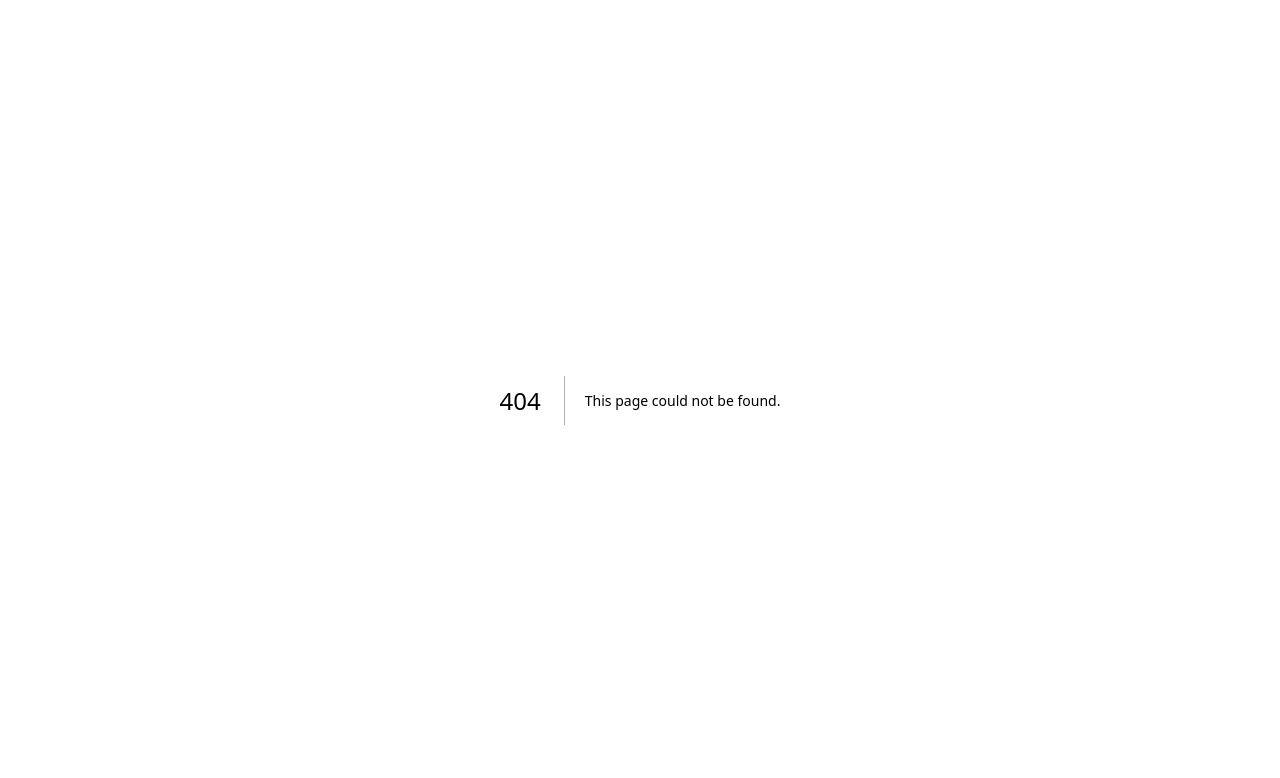
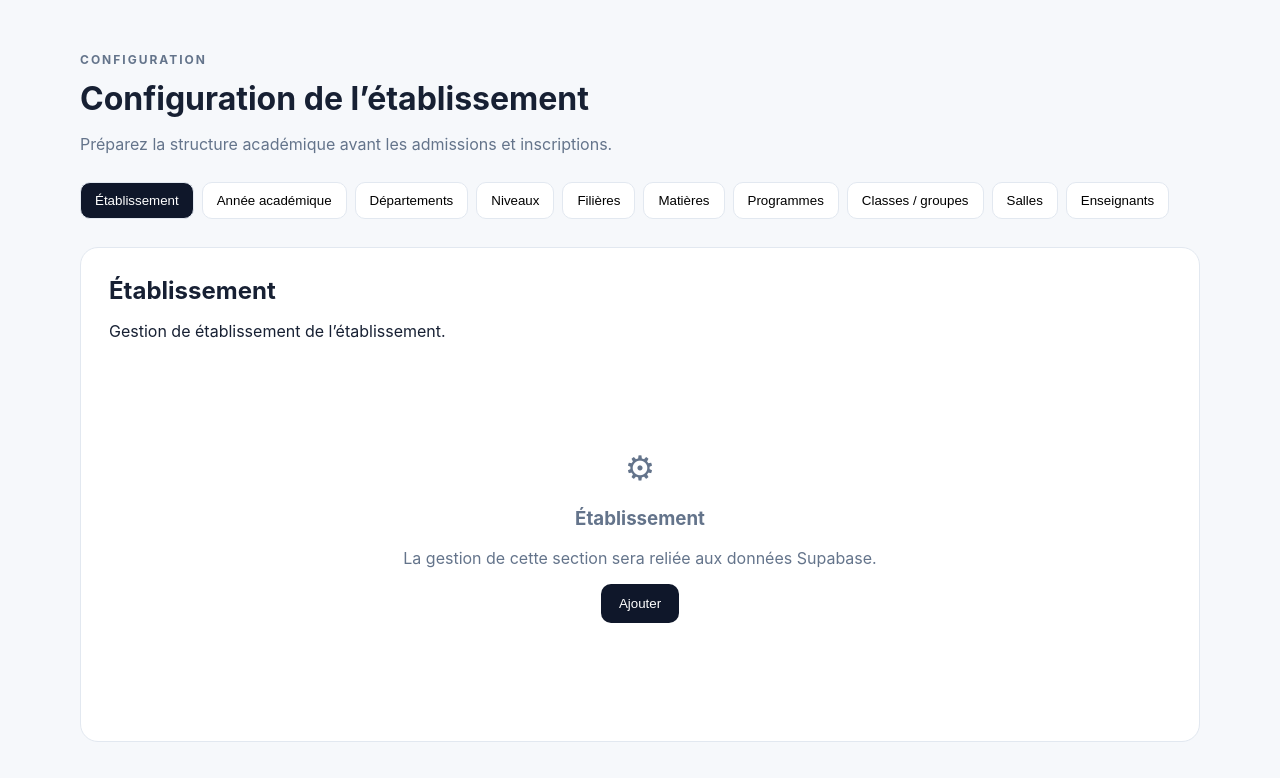
Before and after one commit to anamaherbert1-glitch/School-management-conik, a Next.js app in the folder apps/web/: page /dashboard/settings/academic in a window 1280 px wide. Before the commit this address had no page. Shown: the top 778 px of the page. Built offline with nearby package versions, Linux system fonts and the light colour scheme.

Commit message:
feat(web): add academic configuration interface

```diff
--- /dev/null
+++ b/apps/web/app/dashboard/settings/academic/page.tsx
@@ -0,0 +1,20 @@
+'use client'
+
+import { useState } from 'react'
+
+const sections = ['Établissement','Année académique','Départements','Niveaux','Filières','Matières','Programmes','Classes / groupes','Salles','Enseignants']
+
+export default function AcademicSettingsPage() {
+  const [active, setActive] = useState('Établissement')
+  return (
+    <main className="academic-settings">
+      <header><p className="eyebrow">CONFIGURATION</p><h1>Configuration de l’établissement</h1><p>Préparez la structure académique avant les admissions et inscriptions.</p></header>
+      <nav className="settings-nav">{sections.map(s => <button key={s} className={active===s?'active':''} onClick={()=>setActive(s)}>{s}</button>)}</nav>
+      <section className="settings-card">
+        <div><h2>{active}</h2><p>Gestion de {active.toLowerCase()} de l’établissement.</p></div>
+        {active === 'Programmes' ? <div className="program-builder"><div><strong>Filière</strong><select><option>Génie Civil</option><option>Informatique</option><option>Gestion</option></select></div><div className="semester"><h3>L1 · Semestre 1</h3><label><input type="checkbox" defaultChecked/> Mathématiques</label><label><input type="checkbox" defaultChecked/> Physique</label><label><input type="checkbox"/> Dessin technique</label><label><input type="checkbox"/> Informatique</label></div><button className="primary">Enregistrer le programme</button></div> : <div className="empty-state"><span>⚙</span><h3>{active}</h3><p>La gestion de cette section sera reliée aux données Supabase.</p><button className="primary">Ajouter</button></div>}
+      </section>
+      <style jsx>{`main{max-width:1200px;margin:auto;padding:40px;font-family:Inter,system-ui}.eyebrow{font-size:12px;letter-spacing:2px;font-weight:700}h1{font-size:32px;margin:8px 0}header p{color:#64748b}.settings-nav{display:flex;gap:8px;overflow:auto;margin:28px 0}.settings-nav button{border:1px solid #e2e8f0;background:#fff;padding:10px 14px;border-radius:10px;white-space:nowrap;cursor:pointer}.settings-nav .active{background:#0f172a;color:#fff}.settings-card{background:#fff;border:1px solid #e2e8f0;border-radius:18px;padding:28px;min-height:420px}h2{margin:0}.empty-state{text-align:center;padding:90px 20px;color:#64748b}.empty-state span{font-size:34px}.primary{background:#0f172a;color:#fff;border:0;border-radius:10px;padding:12px 18px;cursor:pointer}.program-builder{margin-top:28px;display:grid;gap:20px}.program-builder select{display:block;margin-top:8px;padding:12px;border:1px solid #cbd5e1;border-radius:8px;width:100%;max-width:400px}.semester{border:1px solid #e2e8f0;border-radius:14px;padding:20px;display:grid;gap:12px}.semester h3{margin:0 0 8px}.semester label{padding:10px;background:#f8fafc;border-radius:8px}`}</style>
+    </main>
+  )
+}
```
